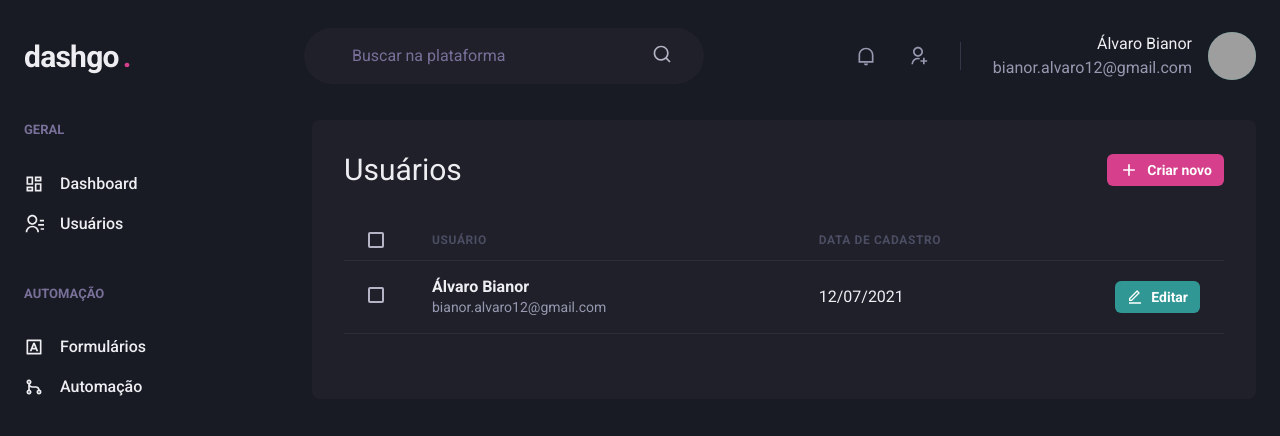
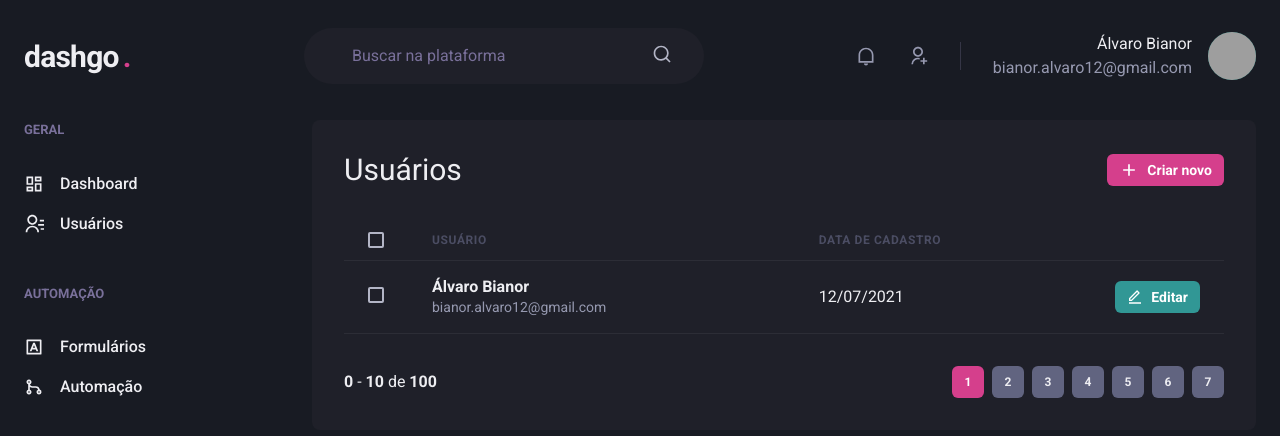
Before and after one commit to alvarobianor/dashGo, a Next.js app: page /users in a window 1280 px wide. Shown: the top 436 px of the page. Built offline with nearby package versions, Linux system fonts and the light colour scheme; grey boxes are pictures that could not be loaded.

Commit message:
Pagination component created

```diff
--- /dev/null
+++ b/src/components/Pagination.tsx
@@ -0,0 +1,111 @@
+import { Box, Button, Flex, Stack } from "@chakra-ui/react";
+
+export function Pagination() {
+  return (
+    <Flex flexDirection="row" mt="8" justify="space-between" align="center">
+      <Box>
+        <strong>0</strong> - <strong>10</strong> de <strong>100</strong>
+      </Box>
+
+      <Stack direction="row" spacing="2">
+        <Button
+          size="sm"
+          fontSize="xs"
+          width="4"
+          colorScheme="pink"
+          disabled
+          _disabled={{
+            bg: "pink.500",
+            cursor: "default",
+          }}
+        >
+          1
+        </Button>
+
+        <Button
+          size="sm"
+          fontSize="xs"
+          width="4"
+          bg="gray.700"
+          disabled
+          _disabled={{
+            bg: "gray.500",
+            cursor: "default",
+          }}
+        >
+          2
+        </Button>
+
+        <Button
+          size="sm"
+          fontSize="xs"
+          width="4"
+          bg="gray.700"
+          disabled
+          _disabled={{
+            bg: "gray.500",
+            cursor: "default",
+          }}
+        >
+          3
+        </Button>
+
+        <Button
+          size="sm"
+          fontSize="xs"
+          width="4"
+          bg="gray.700"
+          disabled
+          _disabled={{
+            bg: "gray.500",
+            cursor: "default",
+          }}
+        >
+          4
+        </Button>
+
+        <Button
+          size="sm"
+          fontSize="xs"
+          width="4"
+          bg="gray.700"
+          disabled
+          _disabled={{
+            bg: "gray.500",
+            cursor: "default",
+          }}
+        >
+          5
+        </Button>
+
+        <Button
+          size="sm"
+          fontSize="xs"
+          width="4"
+          bg="gray.700"
+          disabled
+          _disabled={{
+            bg: "gray.500",
+            cursor: "default",
+          }}
+        >
+          6
+        </Button>
+
+        <Button
+          size="sm"
+          fontSize="xs"
+          width="4"
+          bg="gray.700"
+          disabled
+          _disabled={{
+            bg: "gray.500",
+            cursor: "default",
+          }}
+        >
+          7
+        </Button>
+      </Stack>
+    </Flex>
+  );
+}
--- a/src/pages/users/index.tsx
+++ b/src/pages/users/index.tsx
@@ -17,6 +17,7 @@
 } from "@chakra-ui/react";
 import { RiAddLine, RiEditLine } from "react-icons/ri";
 import { Header } from "../../components/Header";
+import { Pagination } from "../../components/Pagination";
 import { Sidebar } from "../../components/Sidebar";
 
 export default function UserList() {
@@ -83,6 +84,7 @@
               </Tr>
             </Tbody>
           </Table>
+          <Pagination />
         </Box>
       </Flex>
     </Box>
```
